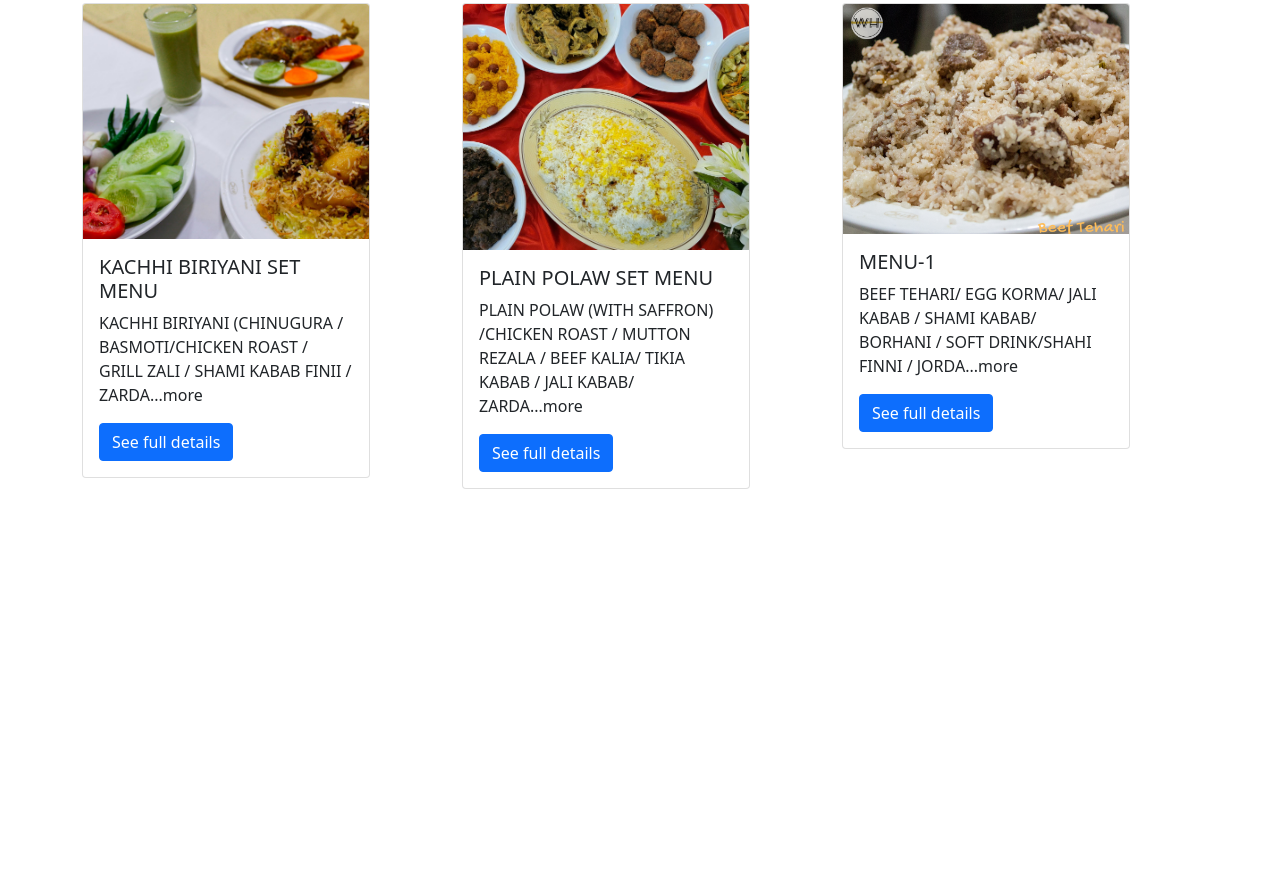
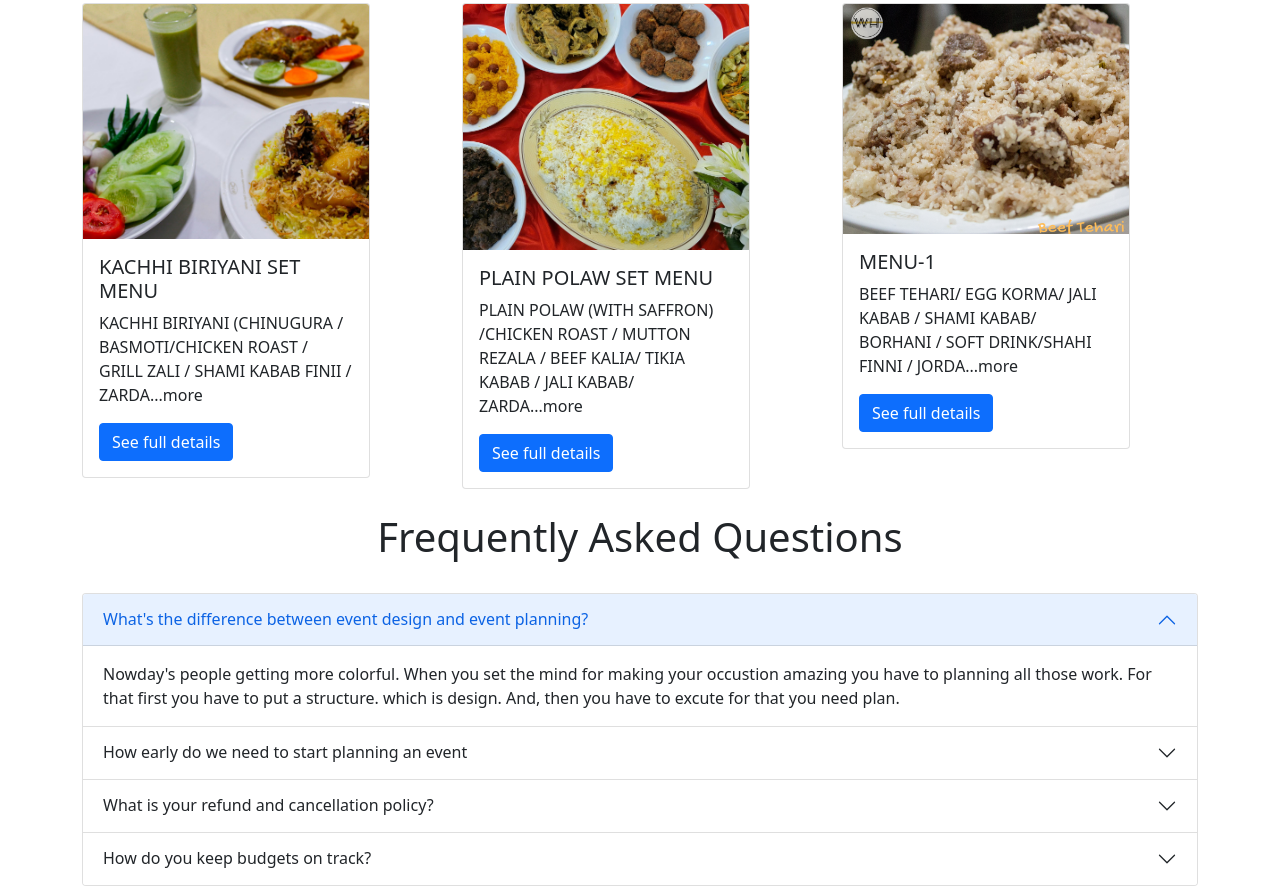
Before and after one commit to Md-Nihal/conventation-center, a plain HTML site: page index.html in a window 1280 px wide. Shown: the part 2140-3026 px from the top of the page. Before the commit the page ends 2645 px from the top, so only its background shows below. Drawn offline with Linux system fonts and the light colour scheme.

Commit message:
F & Q added

```diff
--- a/index.html
+++ b/index.html
@@ -216,6 +216,60 @@ FINII / ZARDA...more</p>
            </div>
        </div>
    </div>
+   <!-- Accordian -->
+<div class="container mt-4">
+    <h1 class="text-center pb-4">Frequently Asked Questions</h1>
+   <div class="accordion" id="accordionExample">
+    <div class="accordion-item">
+      <h2 class="accordion-header" id="headingOne">
+        <button class="accordion-button" type="button" data-bs-toggle="collapse" data-bs-target="#collapseOne" aria-expanded="true" aria-controls="collapseOne">
+            What's the difference between event design and event planning?
+        </button>
+      </h2>
+      <div id="collapseOne" class="accordion-collapse collapse show" aria-labelledby="headingOne" data-bs-parent="#accordionExample">
+        <div class="accordion-body">
+          Nowday's people getting more colorful. When you set the mind for making your occustion amazing you have to planning all those work. For that first you have to put a structure. which is design. And, then you have to excute for that you need plan.
+        </div>
+      </div>
+    </div>
+    <div class="accordion-item">
+      <h2 class="accordion-header" id="headingTwo">
+        <button class="accordion-button collapsed" type="button" data-bs-toggle="collapse" data-bs-target="#collapseTwo" aria-expanded="false" aria-controls="collapseTwo">
+            How early do we need to start planning an event
+        </button>
+      </h2>
+      <div id="collapseTwo" class="accordion-collapse collapse" aria-labelledby="headingTwo" data-bs-parent="#accordionExample">
+        <div class="accordion-body">
+          After getting clients permission and completing officcials procedure then you can start for planning.
+        </div>
+      </div>
+    </div>
+    <div class="accordion-item">
+      <h2 class="accordion-header" id="headingThree">
+        <button class="accordion-button collapsed" type="button" data-bs-toggle="collapse" data-bs-target="#collapseThree" aria-expanded="false" aria-controls="collapseThree">
+            What is your refund and cancellation policy?
+        </button>
+      </h2>
+      <div id="collapseThree" class="accordion-collapse collapse" aria-labelledby="headingThree" data-bs-parent="#accordionExample">
+        <div class="accordion-body">
+          The institute have own financial rules and regulations. For that you have to contact in our account team.
+        </div>
+      </div>
+    </div>
+    <div class="accordion-item">
+      <h2 class="accordion-header" id="headingFour">
+        <button class="accordion-button collapsed" type="button" data-bs-toggle="collapse" data-bs-target="#collapseFour" aria-expanded="false" aria-controls="collapseFour">
+            How do you keep budgets on track?
+        </button>
+      </h2>
+      <div id="collapseFour" class="accordion-collapse collapse" aria-labelledby="headingFour" data-bs-parent="#accordionExample">
+        <div class="accordion-body">
+          We have strong, Intelligent, smar team members. Also we have some fairable vendors . With their help we can offer you a good budgets for your occuetion.
+        </div>
+      </div>
+    </div>
+  </div>
+</div>
 </main>
     <script src="js/bootstrap.bundle.min.js"></script>
 </body>
```
